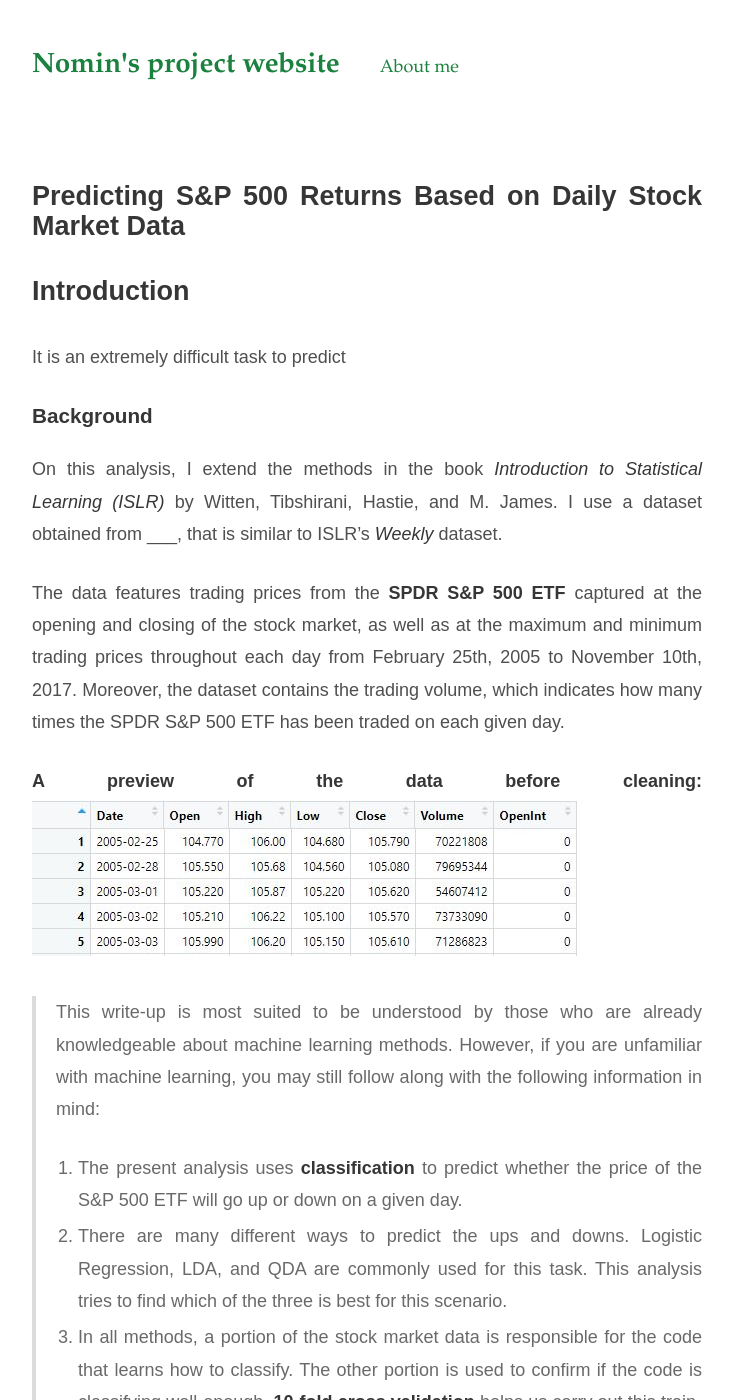
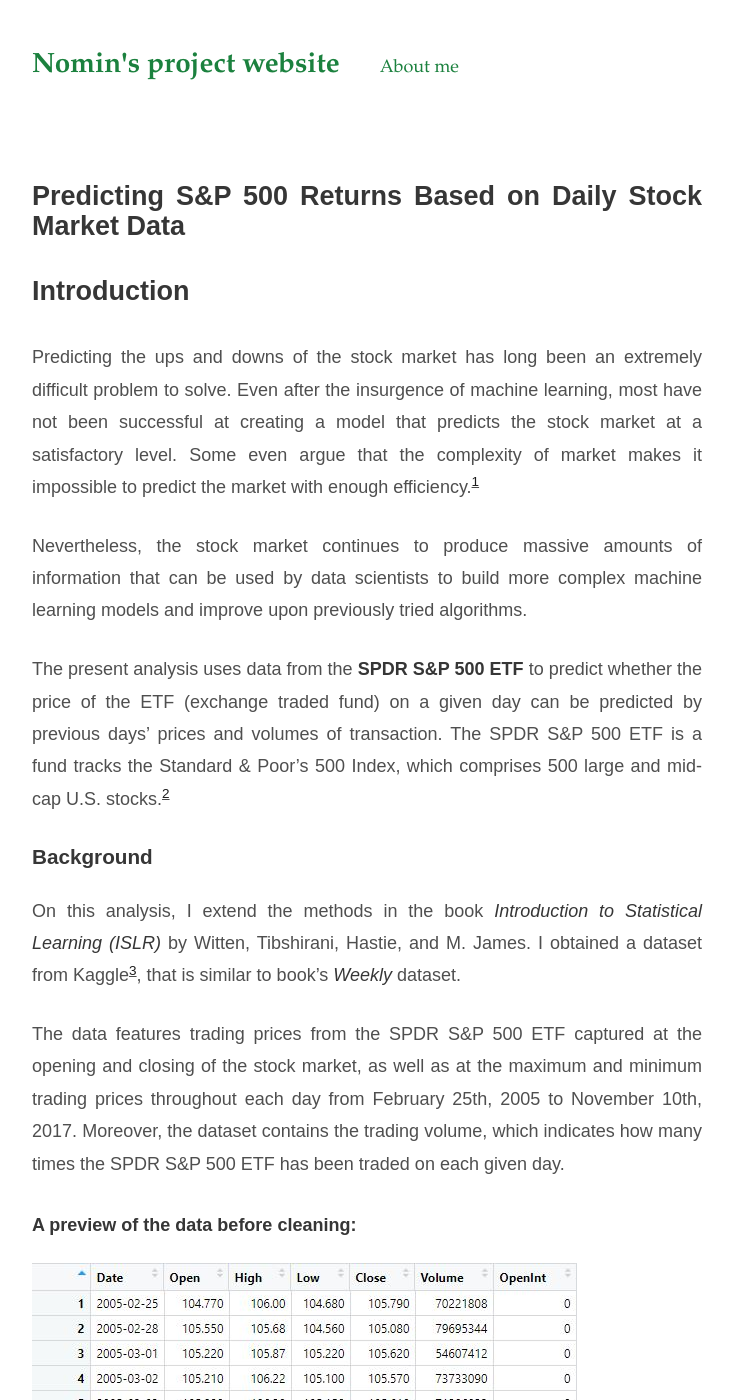
Before and after one commit to nominpurevj/nominpurevj.github.io, a Jekyll site: the page built from _posts/2021-02-25-post.md, in a window 1280 px wide and 1400 px high. Shown: the whole window, without its empty margins (273-1007 px from the left). Built offline with Jekyll 4.4.1, drawn with Linux system fonts in a browser that asks for light colours; some of the changed text lies outside the part shown.

Commit message:
added info to blog post

````diff
--- a/_posts/2021-02-25-post.md
+++ b/_posts/2021-02-25-post.md
@@ -6,14 +6,18 @@ categories: data science project
 ---
 
 # Introduction
-It is an extremely difficult task to predict
+Predicting the ups and downs of the stock market has long been an extremely difficult problem to solve. Even after the insurgence of machine learning, most have not been successful at creating a model that predicts the stock market at a satisfactory level. Some even argue that the complexity of market makes it impossible to predict the market with enough efficiency.[^1]
+
+Nevertheless, the stock market continues to produce massive amounts of information that can be used by data scientists to build more complex machine learning models and improve upon previously tried algorithms.
+
+The present analysis uses data from the **SPDR S&P 500 ETF** to predict whether the price of the ETF (exchange traded fund) on a given day can be predicted by previous days' prices and volumes of transaction. The SPDR S&P 500 ETF is a fund tracks the Standard & Poor's 500 Index, which comprises 500 large and mid-cap U.S. stocks.[^2]
 
 ### Background
-On this analysis, I extend the methods in the book *Introduction to Statistical Learning (ISLR)* by Witten, Tibshirani, Hastie, and M. James. I use a dataset obtained from ___, that is similar to ISLR's *Weekly* dataset.
+On this analysis, I extend the methods in the book *Introduction to Statistical Learning (ISLR)* by Witten, Tibshirani, Hastie, and M. James. I obtained a dataset from Kaggle[^3], that is similar to book's *Weekly* dataset.
 
-The data features trading prices from the **SPDR S&P 500 ETF** captured at the opening and closing of the stock market, as well as at the maximum and minimum trading prices throughout each day from February 25th, 2005 to November 10th, 2017. Moreover, the dataset contains the trading volume, which indicates how many times the SPDR S&P 500 ETF has been traded on each given day.
+The data features trading prices from the SPDR S&P 500 ETF captured at the opening and closing of the stock market, as well as at the maximum and minimum trading prices throughout each day from February 25th, 2005 to November 10th, 2017. Moreover, the dataset contains the trading volume, which indicates how many times the SPDR S&P 500 ETF has been traded on each given day.
 
-**A preview of the data before cleaning:**
+#### A preview of the data before cleaning:
 ![S&P 500 SPY ETF daily returns data](/assets/images/spy_us_data_before.JPG)
 
 >This write-up is most suited to be understood by those who are already knowledgeable about machine learning methods. However, if you are unfamiliar with machine learning, you may still follow along with the following information in mind:
@@ -23,7 +27,7 @@ The data features trading prices from the **SPDR S&P 500 ETF** captured at the o
 >3. The 10-fold cross validation gives us the **test errors**, which is what I'm gonna compare. When it comes to test error, lower is better.
 
 
-# Data cleaning
+# Data Cleaning
 ```r
 spy.us <- read.csv("~/Projects/stock_market_proj/spy.us.txt")
 ```
@@ -68,9 +72,9 @@ spy.us$direction[spy.us$today >= 0] <- "up"
 spy.us$up <- 0
 spy.us$up[spy.us$direction == 'up'] <- 1
 ```
-The cleaned data now contains 12 explanatory variables.
+The cleaned data now contains `12` explanatory variables.
 
-**A preview of the data after cleaning:**
+#### A preview of the data after cleaning:
 ![S&P 500 SPY ETF daily returns data cleaned](/assets/images/spy_us_data_after_1.JPG)
 ![S&P 500 SPY ETF daily returns data cleaned](/assets/images/spy_us_data_after_2.JPG)
 
@@ -100,13 +104,47 @@ This graph makes it clear why there is a negative associated between volume and
 
 It does not necessarily seem to be the case that lower return on a given day is associated with more activity the next day. What more seems to be the case is that **both high very low and very high returns on a given day are associated with high volumes of exchange the next day**. However, the skew is more towards the low returns.
 
-# Model building
+# Subset Selection
 
-As mentioned earlier, the present analysis compares *Logistic Regression*, *Linear Discriminant Analysis*, and *Quadratic Discriminant Analysis*. 10-fold cross validation is used to see which method results in the smallest test error rate.
+The current dataset, named `spy.us` contains a total of 14 explanatory variables. Some of these variables may not only be useless for the classification, but they may also decrease the quality of the classification model. This means that only the most helpful set of variables should be selected for the machine learning model.
+
+In this analysis, I use a method named **LASSO** (Least Absolute Shrinkage and Selection Operator) that selects a subset of variables by choosing the variables that minimizes prediction error.
+
+```r
+library(glmnet)
+
+# create a matrix corresponding to the predictors and outcomes
+x=model.matrix(direction~., spy.us)[,c(2:13)]
+y=spy.us$up
+
+# set up test and train datasets
+set.seed(1)
+train=sample (1: nrow(x), nrow(x)/2)
+test=(-train)
+y.test=y[test]
+
+# make sure lasso is over the range of values lambda = 10**10 to lambda = 10**2
+grid=10^seq(10,-2, length =100)
+lasso.mod=glmnet(x[train ,],y[ train],alpha=1, family=binomial, lambda =grid)
+
+# implement lasso and find which lambda performs best with cross-validation
+cv.out=cv.glmnet(x[train ,],y[ train],alpha=1, family=binomial)
+bestlam =cv.out$lambda.min
+out=glmnet(x,y,alpha=1, lambda=grid)
+
+# find which coefficients should be kept
+lasso.coef=predict(out, type='coefficients', s=bestlam) [1:13,]
+lasso.coef[lasso.coef != 0]
+```
+Lasso has selected the following `7` variables: `lag1`, `lag2`, `lag5`, `volume.lag1`, `volume.lag4`, `volume.lag5`, and `volume.today`.
+
+# Model Building
+
+As mentioned earlier, the present analysis compares Logistic Regression, Linear Discriminant Analysis, and Quadratic Discriminant Analysis. 10-fold cross validation is used to see which method results in the smallest test error rate.
 
 ### Logistic Regression
 
-Let's use the variables from the subset selection to create a logistic regression model and then get the test error rate
+Let's use the variables from the subset selection to create a logistic regression model and then get the test error rate.
 ```r
 logreg.fit <- glm(up~lag1+lag2+lag5+volume.today+volume.lag1+volume.lag4+volume.lag5,
                   data=spy.us ,family=binomial)
@@ -161,5 +199,15 @@ mean(qda.cv.error)
 ```
 The test error rate here is `44%`
 
-# Conclusion
-In conclusion, Logistic Regression performed very similarly to LDA at a test error rate of about `41%`. QDA produced the worst performance at a test error rate of `44%`.
+# Results & Conclusion
+In conclusion, Logistic Regression performed very similarly to LDA at a test error rate of about `41%`.  QDA produced the worst performance at a test error rate of `44%`. This result is likely due to the fact that some of the explanatory variables are distributed similarly to that of the t-distribution, and were barely correlated. Both LDA and Logistic Regression can work well with these conditions, but QDA cannot.
+
+Even though the test error rate is high at `41%`, there is still some improvement over pure chance (`50%`), leaving the door open for future models to use similar variables. Combined with other observations from within the stock market and outside of the stock market, the model may be able to decrease its test error rate further.
+
+# References
+
+[^1]: [Why We Can’t Predict Financial Markets](https://hbr.org/2009/01/why-we-cant-predict-financial "Harvard Business Review"). Harvard Business Review. 2009.
+
+[^2]: [SPY: SPDR S&P 500 Trust ETF](https://www.investopedia.com/articles/investing/122215/spy-spdr-sp-500-trust-etf.asp "Investopedia"). Investopedia. 2020.
+
+[^3]: [Huge Stock Market Dataset](https://www.kaggle.com/borismarjanovic/price-volume-data-for-all-us-stocks-etfs "Kaggle"). *Historical daily prices and volumes of all U.S. stocks and ETFs*. Kaggle. 2018.
````
